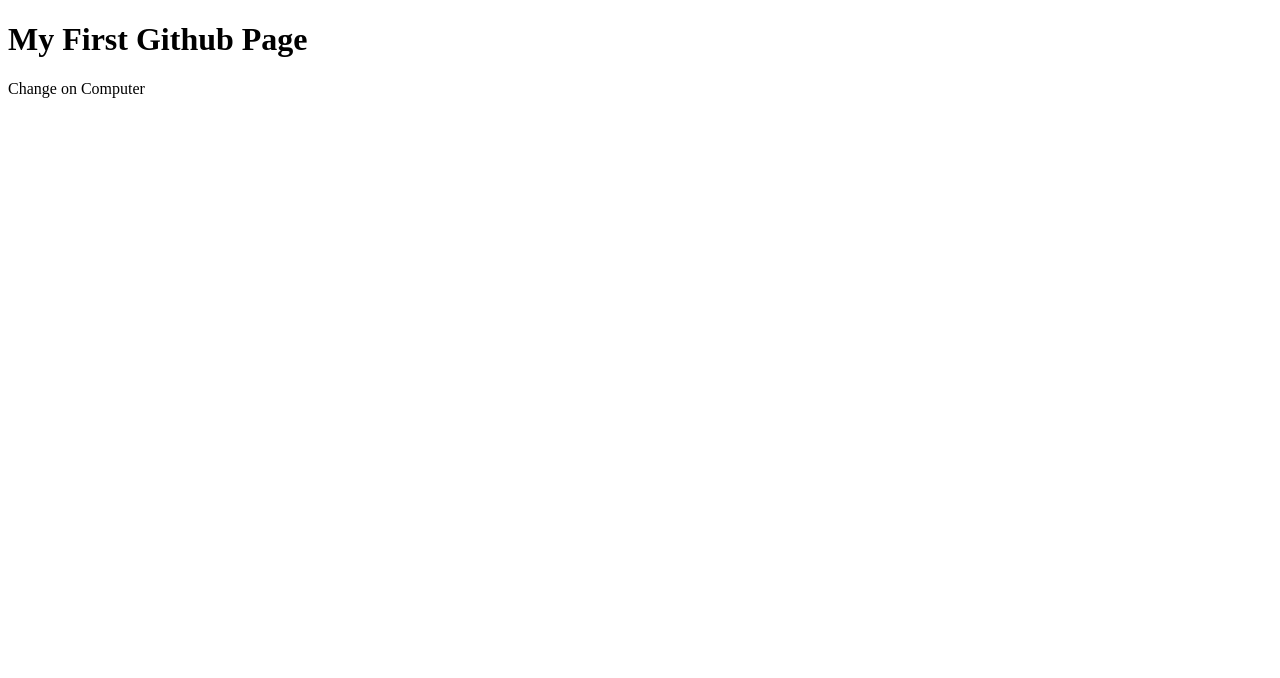
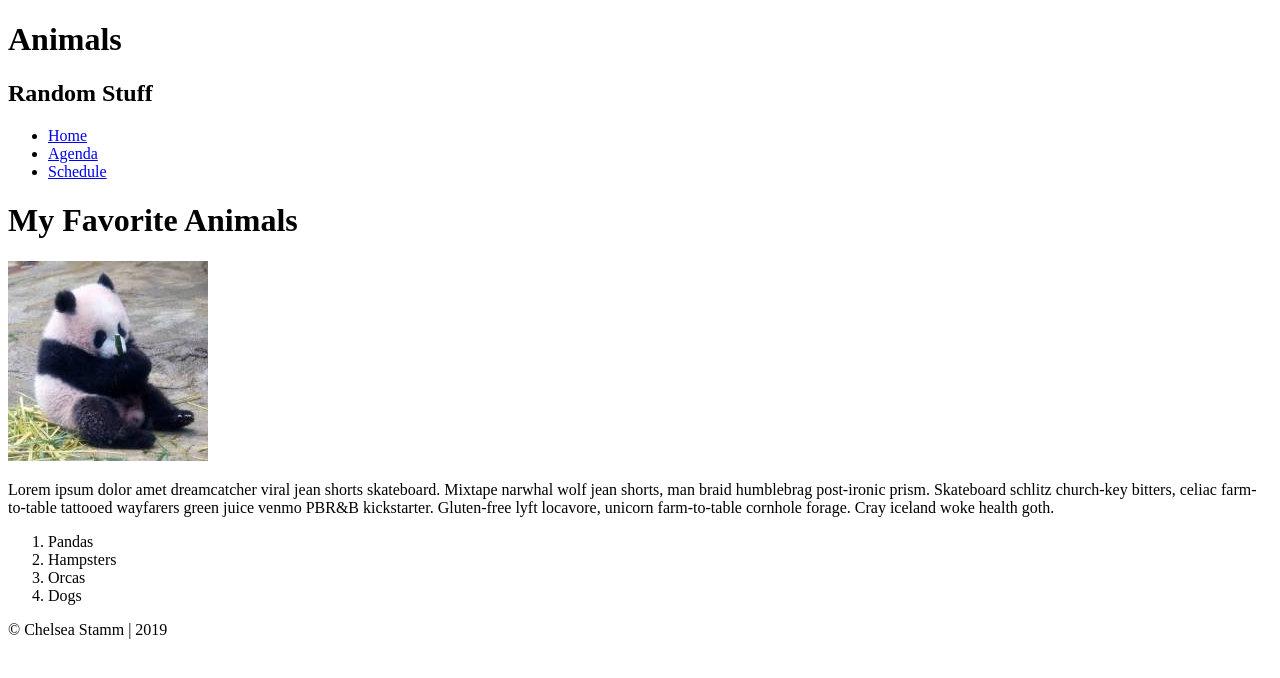
Before and after one commit to chstamm/chstamm.github.io, a plain HTML site: page index.html in a window 1280 px wide. Drawn offline with Linux system fonts and the light colour scheme.

Commit message:
css - images

```diff
--- /dev/null
+++ b/git_css/git_styles.css
@@ -0,0 +1,3 @@
+h1{
+    color: teal
+}
--- a/index.html
+++ b/index.html
@@ -2,10 +2,39 @@
 <html lang="en-us">
 <head>
 <meta charset="UTF-8">
-<title>My First Page</title>
+<title>Animals Home</title>
 </head>
 <body>
-<h1>My First Github Page</h1>
-  <p>Change on Computer</p>
+<header>
+  <h1>Animals</h1>
+  <h2>Random Stuff</h2>
+</header>
+
+<nav>
+
+</nav>
+<ul>
+  <li><a href="index.html">Home</a></li>
+  <li><a href="#">Agenda</a></li>
+  <li><a href="#">Schedule</a></li>
+</ul>
+<main>
+<h1>My Favorite Animals</h1>
+<img src="git_images/baby_panda.jpg" alt="Baby Panda">
+<p>Lorem ipsum dolor amet dreamcatcher viral jean shorts skateboard. Mixtape narwhal wolf jean shorts, man braid humblebrag post-ironic prism. Skateboard schlitz church-key bitters, celiac farm-to-table tattooed wayfarers green juice venmo PBR&B kickstarter. Gluten-free lyft locavore, unicorn farm-to-table cornhole forage. Cray iceland woke health goth.
+<ol>
+  <li>Pandas</li>
+  <li>Hampsters</li>
+  <li>Orcas</li>
+  <li>Dogs</li>
+</ol>
+</p>
+
+</main>
+&copy; Chelsea Stamm | 2019
+<footer>
+
+</footer>
+</head>
 </body>
 </html>
```
Also changed, not shown: git_images/baby_panda.jpg (added).
